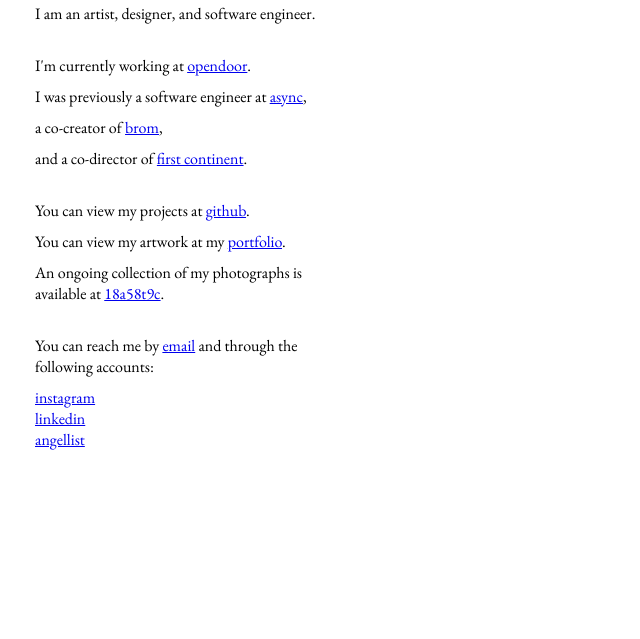
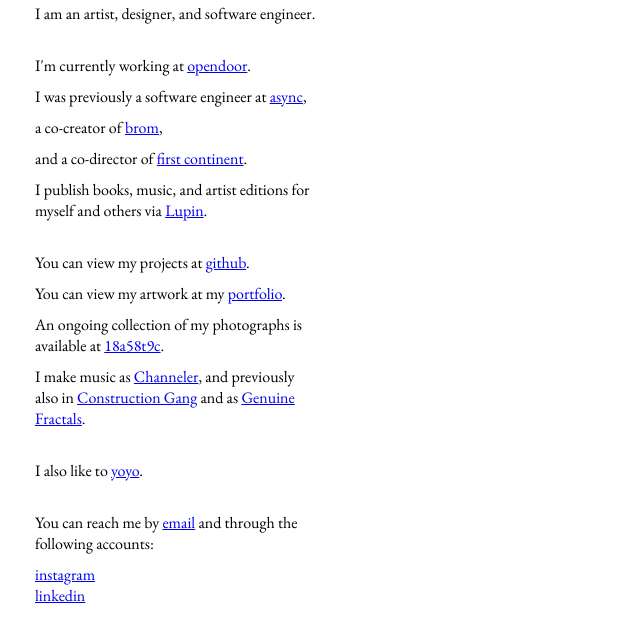
Before and after one commit to nathanielgrossman/personal-portfolio, a website: page index.html in a window 1280 px wide. Shown: the part 77-716 px from the top of the page, without its empty margins (0-640 px from the left). Drawn offline with nearby package versions, Linux system fonts and the light colour scheme; no server answers.

Commit message:
add info

```diff
--- a/index.html
+++ b/index.html
@@ -22,17 +22,21 @@
           <p>I was previously a software engineer at <a href="https://asy.nc">async</a>,</p>
           <p>a co-creator of <a href="https://www.brom.horse">brom</a>,</p>
           <p>and a co-director of <a href="http://www.firstcontinent.info">first continent</a>.</p>
+          <p>I publish books, music, and artist editions for myself and others via <a href="http://hellolup.in">Lupin</a>.</p>
           <!-- <p>My full resume is available <a href="NathanielGrossmanResume.pdf">here</a>.</p> -->
           <br>
           <p>You can view my projects at  <a href="https://github.com/nathanielgrossman">github</a>.</p>
           <p>You can view my artwork at my <a href="http://www.nathanielgrossman.com">portfolio</a>.</p>
           <p>An ongoing collection of my photographs is available at <a href="http://18a58t9c.club">18a58t9c</a>.</p>
+          <p>I make music as <a href="https://hellolupin.bandcamp.com/album/the-underling-2">Channeler</a>, and previously also in <a href="https://hellolupin.bandcamp.com/album/death-tapes">Construction Gang</a> and as <a href="https://bodymelt.bandcamp.com/album/ivory-tower">Genuine Fractals</a>.</p>
+          <br>
+          <p>I also like to <a href="https://youtu.be/DSSec3PNTHc">yoyo</a>.</p>
           <br>
           <p>You can reach me by <a href="mailto:nathanielbensongrossman@gmail.com?Subject=Inquiry" target="blank">email</a> and through the following accounts:</p>
           <p>
             <a href="https://www.instagram.com/nategrossman/">instagram</a><br>
             <a href="https://www.linkedin.com/in/nathanielgrossman/">linkedin</a><br>
-            <a href="https://angel.co/nathaniel-grossman-1/">angellist</a>
+            <!-- <a href="https://angel.co/nathaniel-grossman-1/">angellist</a> -->
           </p>
         </div>
 <!--         <div id="right" class="center">
```
